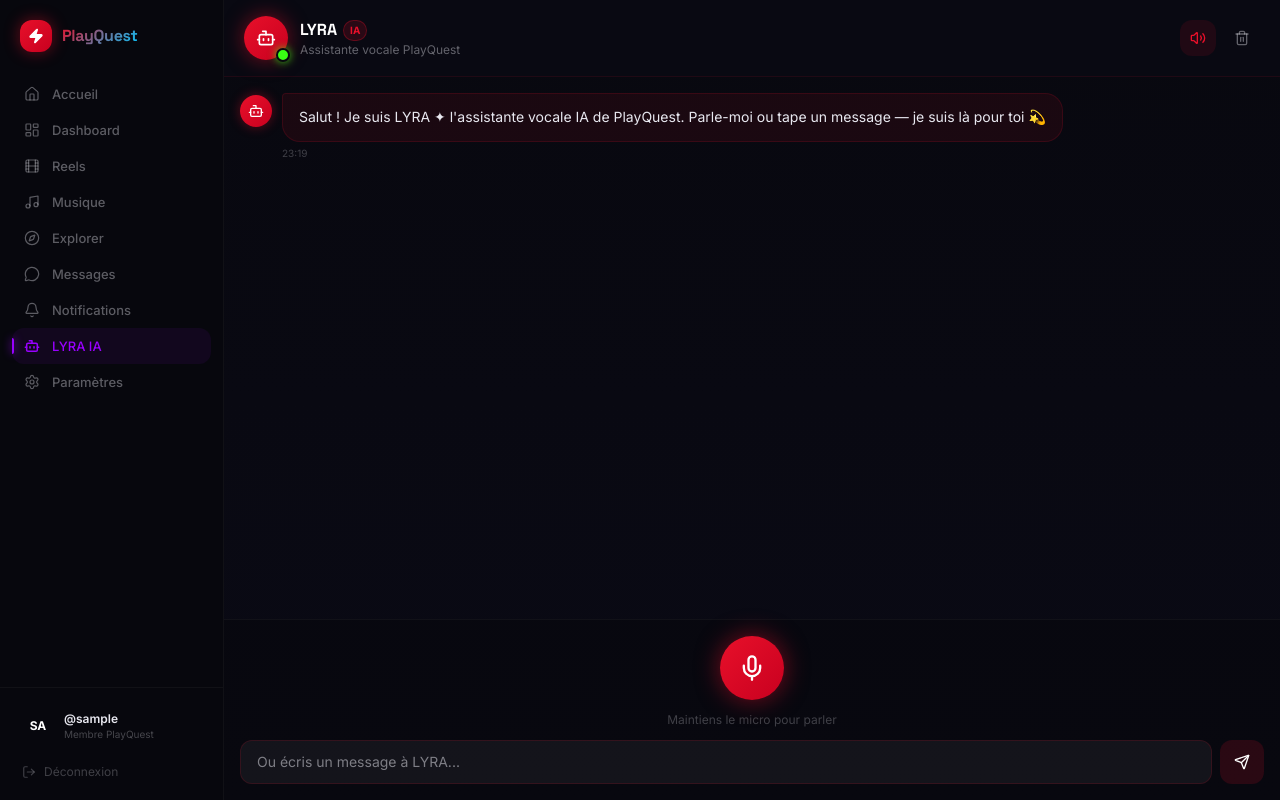
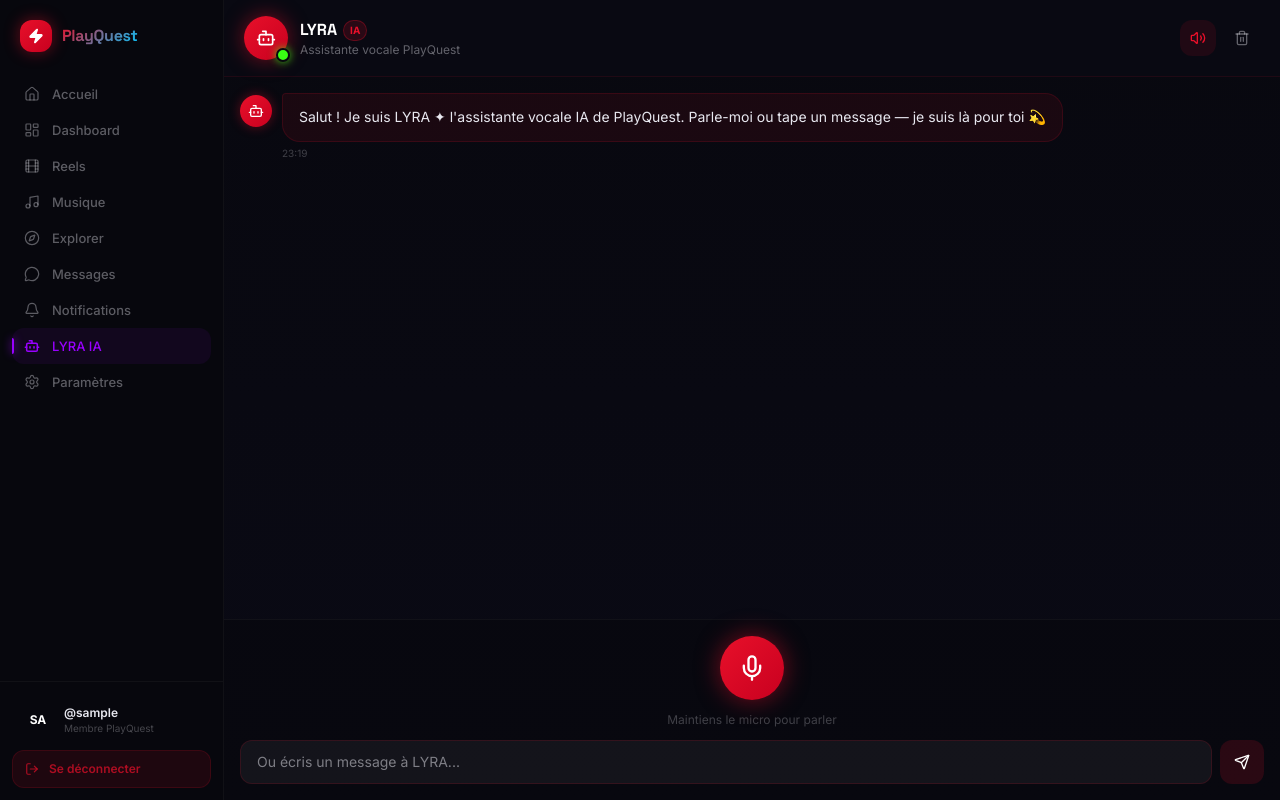
Before and after one commit to Med12-q/PlayQuest, a React (Vite) app in the folder artifacts/playquest/: page /ai in a window 1280 px wide. Built offline with nearby package versions, Linux system fonts and the light colour scheme; sample sign-in values are in the browser's storage.

Commit message:
chore: update artifacts/playquest/src/components/Layout.tsx

```diff
--- a/artifacts/playquest/src/components/Layout.tsx
+++ b/artifacts/playquest/src/components/Layout.tsx
@@ -135,16 +135,18 @@ export default function Layout({ children }: { children: ReactNode }) {
                 </div>
               </motion.div>
             </Link>
-            <button
+            <motion.button
               onClick={logout}
-              className="flex items-center gap-2 px-2.5 py-2 w-full rounded-xl text-xs transition-all"
-              style={{ color: "rgba(232,232,240,0.25)" }}
-              onMouseEnter={e => { (e.currentTarget as HTMLElement).style.color = "#e8102a"; (e.currentTarget as HTMLElement).style.background = "rgba(232,16,42,0.06)"; }}
-              onMouseLeave={e => { (e.currentTarget as HTMLElement).style.color = "rgba(232,232,240,0.25)"; (e.currentTarget as HTMLElement).style.background = "transparent"; }}
+              whileHover={{ scale: 1.02 }}
+              whileTap={{ scale: 0.97 }}
+              className="flex items-center gap-2.5 px-3 py-2.5 w-full rounded-xl text-xs font-semibold transition-all mt-1"
+              style={{ background: "rgba(232,16,42,0.1)", color: "rgba(232,16,42,0.7)", border: "1px solid rgba(232,16,42,0.15)" }}
+              onMouseEnter={e => { const el = e.currentTarget as HTMLElement; el.style.background = "rgba(232,16,42,0.18)"; el.style.color = "#e8102a"; el.style.borderColor = "rgba(232,16,42,0.35)"; el.style.boxShadow = "0 0 16px rgba(232,16,42,0.15)"; }}
+              onMouseLeave={e => { const el = e.currentTarget as HTMLElement; el.style.background = "rgba(232,16,42,0.1)"; el.style.color = "rgba(232,16,42,0.7)"; el.style.borderColor = "rgba(232,16,42,0.15)"; el.style.boxShadow = "none"; }}
             >
-              <LogOut className="w-3.5 h-3.5" />
-              <span>Déconnexion</span>
-            </button>
+              <LogOut className="w-3.5 h-3.5 flex-shrink-0" />
+              <span>Se déconnecter</span>
+            </motion.button>
           </div>
         )}
       </aside>
```
